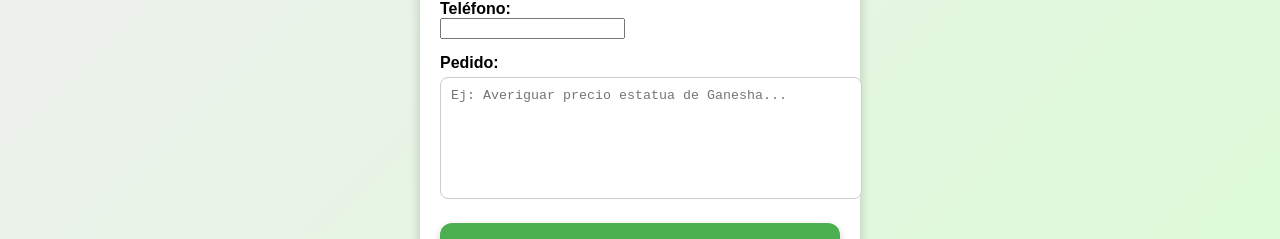
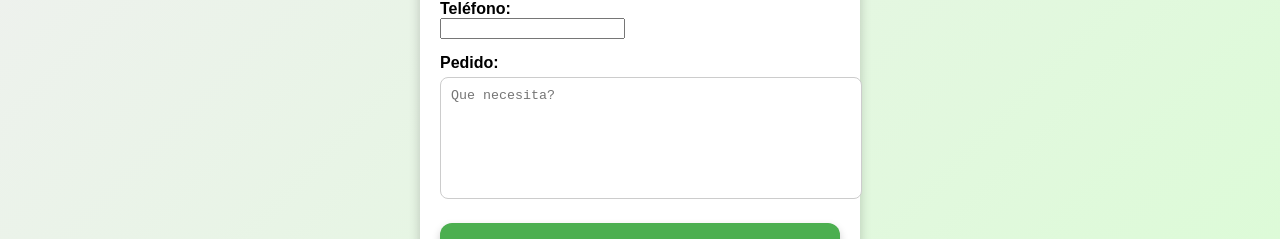
Before and after one commit to 22pera48/glowzza.github.io, a plain HTML site: page solicitudes.html in a window 1280 px wide. Shown: the part 217-456 px from the top of the page. Drawn offline with Linux system fonts and the light colour scheme; no server answers.

Commit message:
Update solicitudes.html

```diff
--- a/solicitudes.html
+++ b/solicitudes.html
@@ -134,7 +134,7 @@
   <input type="text" id="telefono" required>
 
   <label for="pedido">Pedido:</label>
-  <textarea id="pedido" placeholder="Ej: Averiguar precio estatua de Ganesha..." required></textarea>
+  <textarea id="pedido" placeholder="Que necesita?" required></textarea>
 
   <button type="submit" class="boton">Registrar Solicitud</button>
 </form>
```
